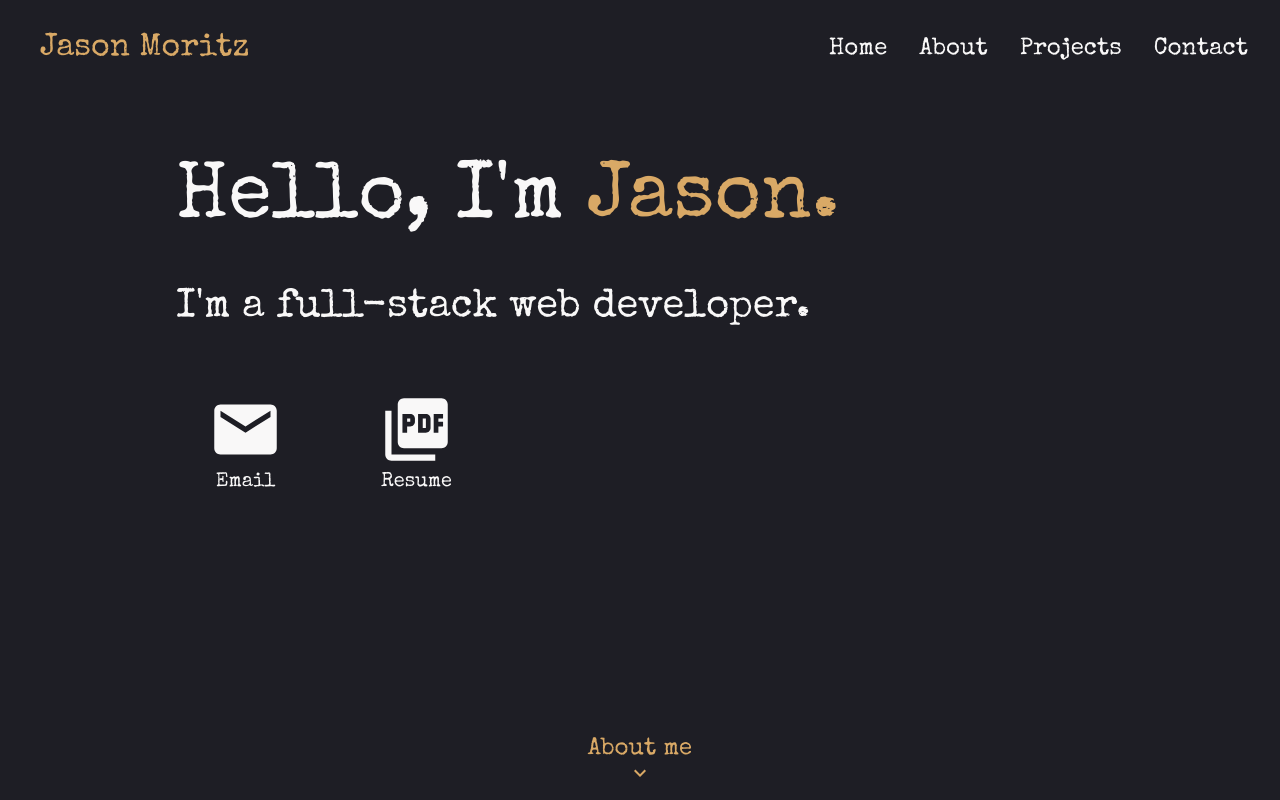
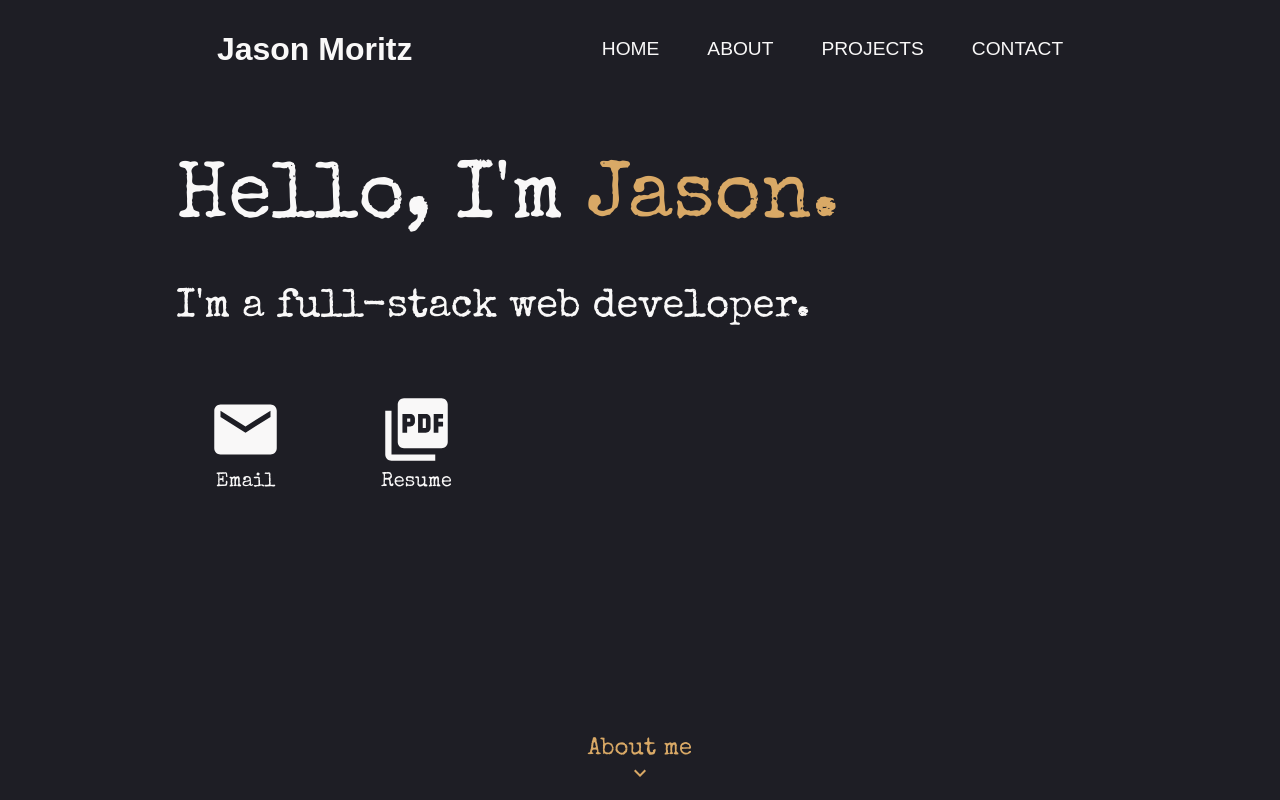
Before and after one commit to jason-moritz/portfolio, a React (Create React App) app in the folder client/: page / in a window 1280 px wide. Shown: the top 800 px of the page. Built offline with nearby package versions, Linux system fonts and the light colour scheme.

Commit message:
Updated nav with custom hamburger bar with breakpoints.

```diff
--- a/client/src/components/header/Header.css
+++ b/client/src/components/header/Header.css
@@ -1,37 +1,192 @@
-.header {
+header {
   position: fixed;
   width: 100%;
-  z-index: 100;
-  display: flex;
-  flex-shrink: 0;
-  flex-direction: row;
-  align-items: center;
-  justify-content: space-between;
+  z-index: 999;
+  text-align: center;
   background-color: #1e1e25;
   color: #f9f8f8;
-  padding: 2rem 1rem;
 }
 
 .logo {
-  display: flex;
-  align-items: flex-end;
-  color: #d9a966;
-  font-size: 2rem;
-  padding-left: 1.5rem;
+  font-family: sans-serif;
 }
 
-.nav-link-container {
-  display: flex;
-  align-items: flex-end;
-  font-size: 1.5rem;
+.nav-toggle {
+  display: none;
 }
 
-.nav-link {
-  padding: 0 1rem;
-  transition: all 500ms ease-in-out;
+.nav-toggle-label {
+  position: absolute;
+  top: 0;
+  left: 0;
+  margin-left: 1em;
+  height: 100%;
+  display: flex;
+  align-items: center;
 }
 
-.nav-link:hover {
-  text-decoration: underline;
-  text-decoration-color: #d9a966;
+.nav-toggle-label:hover {
+  cursor: pointer;
 }
+
+.nav-toggle-label span,
+.nav-toggle-label span::before,
+.nav-toggle-label span::after {
+  display: block;
+  background: #f9f8f8;
+  height: 3px;
+  width: 2em;
+  border-radius: 2px;
+  position: relative;
+  transition: all 600ms ease-in-out;
+}
+
+.nav-toggle-label span::before,
+.nav-toggle-label span::after {
+  content: '';
+  position: absolute;
+}
+
+.nav-toggle-label span::before {
+  top: 10px;
+}
+
+.nav-toggle-label span::after {
+  bottom: 10px;
+}
+
+nav {
+  position: absolute;
+  background: grey;
+  width: 100%;
+  top: 100%;
+  left: 0;
+  transform: scale(1, 0);
+  transform-origin: top;
+  transition: 400ms ease-in-out;
+}
+
+nav ul {
+  margin: 0;
+  padding: 0;
+  text-align: center;
+  list-style: none;
+}
+
+nav li {
+  border-bottom: 1px solid #575766;
+}
+
+nav li:last-child {
+  border-bottom: none;
+}
+
+nav a {
+  color: #f9f8f8;
+  display: block;
+  padding: 2em 6em;
+  text-decoration: none;
+  font-size: 1.2rem;
+  text-transform: uppercase;
+  opacity: 0;
+  transition: opacity 150ms ease-in-out;
+}
+
+nav a:hover,
+nav a:focus {
+  color: #000;
+  font-weight: 500;
+}
+
+.nav-toggle:checked ~ nav {
+  display: block;
+  transform: scale(1, 1);
+}
+
+.nav-toggle:checked ~ nav a {
+  opacity: 1;
+  transition: opacity 250ms ease-in-out 250ms;
+}
+
+.nav-toggle:checked ~ .nav-toggle-label span {
+  transform: rotate(45deg);
+}
+
+.nav-toggle:checked ~ .nav-toggle-label span::before {
+  transform: translateX(90px);
+  opacity: 0;
+}
+
+.nav-toggle:checked ~ .nav-toggle-label span::after {
+  top: 0;
+  bottom: 0;
+  left: 0;
+  right: 0;
+  transform: rotate(-90deg);
+}
+
+@media (min-width: 1024px) {
+  .nav-toggle-label {
+    display: none;
+  }
+
+  header {
+    display: grid;
+    grid-template-columns: 1fr auto minmax(600px, 3fr) 1fr;
+  }
+
+  .logo-link {
+    grid-column: 2 / 3;
+    align-self: center;
+  }
+
+  nav {
+    all: unset;
+    font-family: sans-serif;
+    grid-column: 3 / 4;
+    display: flex;
+    justify-content: flex-end;
+    align-items: center;
+  }
+
+  nav ul {
+    display: flex;
+    justify-content: flex-end;
+  }
+
+  nav li {
+    margin-left: 3em;
+    margin-bottom: 0;
+    border-bottom: none;
+  }
+
+  nav a {
+    opacity: 1;
+    position: relative;
+    padding: 2em 0;
+  }
+
+  nav a:hover,
+  nav a:focus {
+    color: green;
+    font-weight: 500;
+  }
+
+  nav a::before {
+    content: '';
+    height: 5px;
+    display: block;
+    background: white;
+    position: absolute;
+    top: 1em;
+    left: 0;
+    right: 0;
+    transform: scale(0, 1);
+    transform-origin: left;
+    transition: transform ease-in-out 250ms;
+  }
+
+  nav a:hover::before {
+    transform: scale(1, 1);
+  }
+}
--- a/client/src/components/header/Header.jsx
+++ b/client/src/components/header/Header.jsx
@@ -16,61 +16,61 @@ export default function Header() {
   }, [])
 
   const home = (
-    <>
+    <li>
       <NavHashLink className='nav-link' smooth to='#home'>
         Home
       </NavHashLink>
-    </>
+    </li>
   )
 
   const about = (
-    <>
+    <li>
       <NavHashLink className='nav-link' smooth to='#about'>
         About
       </NavHashLink>
-    </>
+    </li>
   )
 
   const projects = (
-    <>
+    <li>
       <NavHashLink className='nav-link' smooth to='#project1'>
         Projects
       </NavHashLink>
-    </>
+    </li>
   )
 
   const contact = (
-    <>
+    <li>
       <NavHashLink className='nav-link' smooth to='#contact'>
         Contact
       </NavHashLink>
-    </>
+    </li>
   )
   return (
     <>
       <HideOnScroll>
-        <nav className='header'>
-          {width < breakpoint ? (
-            <MobileNav
-              home={home}
-              about={about}
-              projects={projects}
-              contact={contact}
-            />
-          ) : (
-            <>
-              <NavHashLink smooth to='#top'>
-                <div className='logo'>Jason Moritz</div>
+        <header>
+          <NavHashLink
+            className='logo-link'
+            smooth
+            to='#top'
+            aria-label='scroll back to top of page'
+          >
+            <h1 className='logo'>Jason Moritz</h1>
           </NavHashLink>
-              <div className='nav-link-container'>
+          <input type='checkbox' id='nav-toggle' className='nav-toggle' />
+          <label for='nav-toggle' className='nav-toggle-label'>
+            <span />
+          </label>
+          <nav>
+            <ul className='nav-links'>
               {home}
               {about}
               {projects}
               {contact}
-              </div>
-            </>
-          )}
+            </ul>
           </nav>
+        </header>
       </HideOnScroll>
     </>
   )
```
Lines whose indentation alone changed are shown as unchanged.
